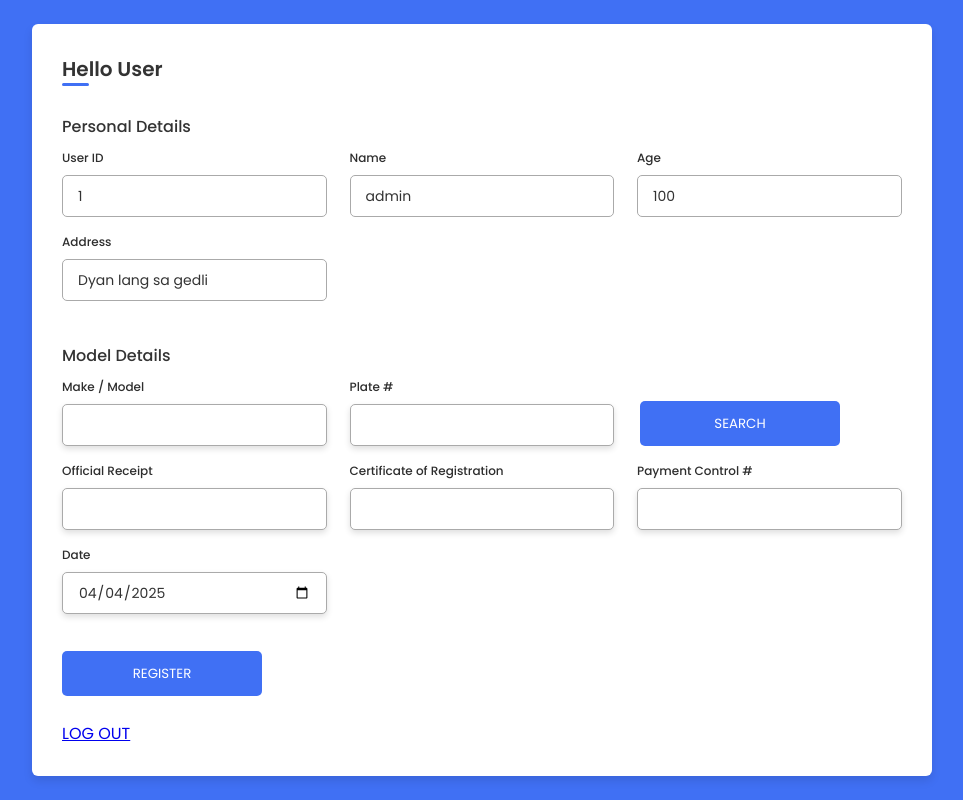
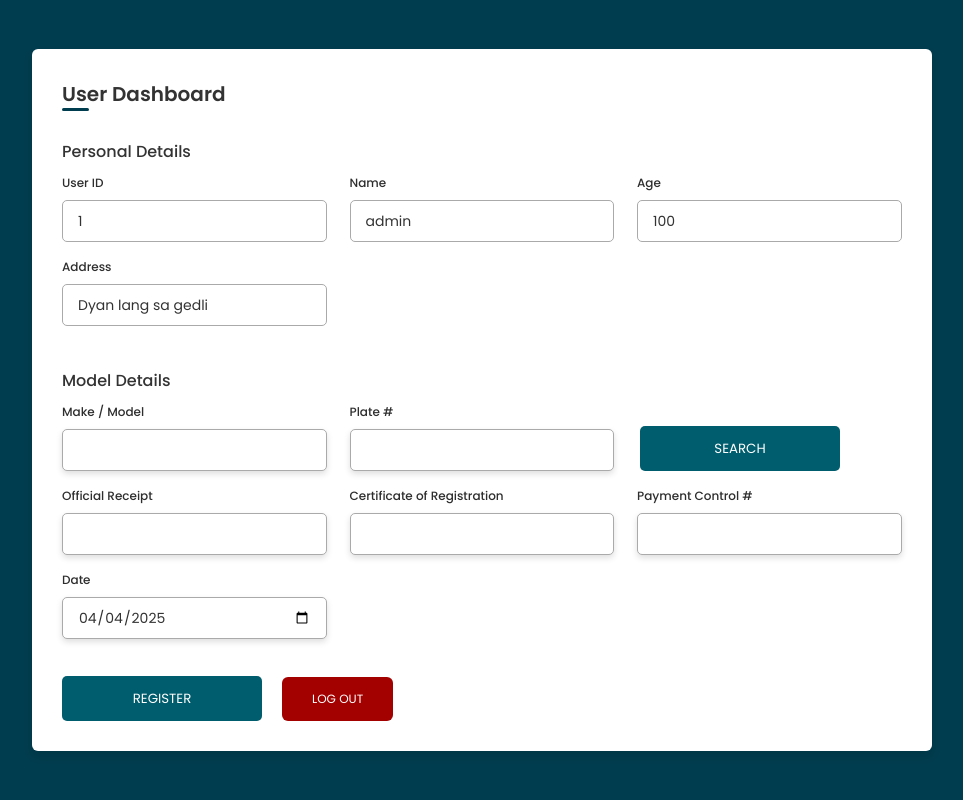
Before and after one commit to AndrewMabignay/LTO_Project, a PHP site: page /Views/user.php in a window 1280 px wide. Shown: the whole page, without its empty margins (158-1121 px from the left). Run offline with PHP 8.4, Linux system fonts and the light colour scheme; a user stored in the database is signed in.

Commit message:
Modified User

```diff
--- a/Views/user.php
+++ b/Views/user.php
@@ -52,7 +52,7 @@
 
         if (empty($model) || empty($plateNumber) || empty($officialReceipt) || empty($certificateRegistration) || empty($paymentController)) {
             $fieldsFilledUp = 'Fill Up All Fields!';
-            echo $fieldsFilledUp;
+            // echo $fieldsFilledUp;
         } else {
             $query = "SELECT * FROM registered WHERE Plate = ?";
             $stmt = $conn->prepare($query);
@@ -61,11 +61,18 @@
             $result = $stmt->get_result();
 
             if ($result->num_rows > 0) {
-                echo 'Bawal';
+                $fieldsFilledUp = "Invalid Input. Duplicate Plate Number.";
+                // echo 'Bawal';
             } else {
                 $query = "INSERT INTO registered(UserID, Name, Address, Model, Plate, Official_Receipt, Certificate_Registration, Date, PaymentControlNumber) VALUES ('$userID', '$name', '$address', '$model', '$plateNumber', '$officialReceipt', '$certificateRegistration', '$date', '$paymentController');";
                 $insertResult = \mysqli_query($conn, $query);
                 echo $insertResult ? 'Data Successfully Added' : 'Error : ' . \mysqli_error($conn);
+                $fieldsFilledUp = "Successfully Registered";
+
+                $plateNumber = '';
+                $officialReceipt = '';
+                $certificateRegistration = '';
+                $paymentController = '';
             }
         }
     }
@@ -81,8 +88,13 @@
     <link rel="stylesheet" href="../public/user.css">
 </head>
 <body>
+
+
+
+<br>
+
     <div class="container">
-        <header>Hello User</header>
+        <header>User Dashboard</header>
 
         <form action="user.php" method="POST">
             <!-- ------------------- PERSONAL DETAILS ------------------- -->
@@ -165,9 +177,17 @@
                         </div>
                     </div>
 
-                    <?php
-                if ($invalidPlate != '') echo "<p>" . $invalidPlate . "</p>";
-            ?>
+            <?php if ($fieldsFilledUp == 'Successfully Registered'): ?>
+                <p style="color: green; font-size: 14px; margin-top: 10px;"><?php echo $fieldsFilledUp; ?></p>
+            <?php elseif ($fieldsFilledUp == 'Fill Up All Fields!' || $fieldsFilledUp == 'Invalid Input. Duplicate Plate Number.'): ?>
+                <p style="color: #A30000; font-size: 14px; margin-top: 10px;"><?php echo $fieldsFilledUp; ?></p>
+            <?php endif; ?>
+
+
+            <?php if (!empty($invalidPlate)): ?>
+                <p style="color: #A30000; font-size: 14px; margin-top: 10px;"><?php echo $invalidPlate; ?></p>
+            <?php endif; ?>
+
 
             <div class="button-container">
                 <button type="submit" name="register">REGISTER</button>
@@ -175,19 +195,10 @@
             </div>
                 </div>
             </div>
-
-
-
-
-
-
-
-
-
         </form>
     </div>
 
-
+    <br>
 
 </body>
 </html>
--- a/public/user.css
+++ b/public/user.css
@@ -13,7 +13,15 @@ body {
     flex-direction: column;
     align-items: center;
     justify-content: center;
-    background: #4070f4;
+    background: var(--lto-blue-dark);
+}
+
+:root {
+    --lto-blue: #005d6e;
+    --lto-blue-dark: #003d4e;
+    --lto-orange: #A30000;
+    --lto-light: #F5F7FA;
+    --lto-white: #FFFFFF;
 }
 
 .container {
@@ -42,7 +50,7 @@ body {
     height: 3px;
     width: 27px;
     border-radius: 8px;
-    background: #4070f4;
+    background: var(--lto-blue-dark);
 }
 
 .container :where(form) {
@@ -126,8 +134,8 @@ body {
     outline: none;
     color: #FFF;
     border-radius: 5px;
-    margin: 25px 0;
-    background: #4070f4;
+    margin: 25px 0px 0px 0px;
+    background: var(--lto-blue);
     transition: all 0.3s linear;
     cursor: pointer;
 }
@@ -144,14 +152,14 @@ body {
     color: #FFF;
     border-radius: 5px;
     margin: 25px 0;
-    background: #4070f4;
+    background: var(--lto-blue);
     transition: all 0.3s linear;
     cursor: pointer;
     margin: 15px 62px 0 3px;
 }
 
 .container :where(form) :where(button):hover {
-    background: #265DF2;
+    background: var(--lto-blue-dark);
 }
 
 .container :where(form) :where(button) :where(i) {
@@ -166,3 +174,60 @@ body {
 .container :where(form) :where(.buttons) :where(button, .nextBtn) {
     margin-right: 14px;
 }
+
+.button-container {
+    display: flex;
+    align-items: center;
+    gap: 20px;
+}
+
+.button-container :where(a[href="../Auth/logout.php"]) {
+    margin-top: 25px;
+    padding: 13px 30px;
+    background: #A30000;
+    color: #FFFFFF;
+    font-family: 'Poppins', sans-serif;
+    font-size: 12px;
+    text-decoration: none;
+    border: none;
+    border-radius: 6px;
+}
+
+
+
+/* TESTING */
+.container :where(form) :where(.details) :where(.fields) :where(.input-field) :where(input) {
+    transition: transform 0.3s ease, box-shadow 0.3s ease;
+}
+
+.container :where(form) :where(.details) :where(.fields) :where(.input-field) :where(input):hover {
+    transform: scale(1.02);
+    box-shadow: 0 4px 8px rgba(0, 0, 0, 0.15);
+}
+
+.container :where(form) :where(.details) :where(.fields) :where(.input-field) :where(input):focus {
+    transform: scale(1.05);
+    box-shadow: 0 5px 10px rgba(0, 0, 0, 0.2);
+}
+
+.container {
+    opacity: 0;
+    transform: scale(0.95);
+    animation: fadeInScale 0.5s ease forwards;
+}
+
+@keyframes fadeInScale {
+    to {
+        opacity: 1;
+        transform: scale(1);
+    }
+}
+
+
+.button-container :where(a[href="../Auth/logout.php"]) {
+    transition: background 0.3s ease;
+}
+
+.button-container :where(a[href="../Auth/logout.php"]):hover {
+    background: #7a0000;
+}
```
